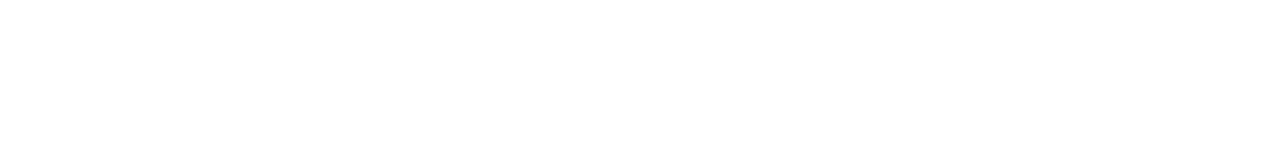
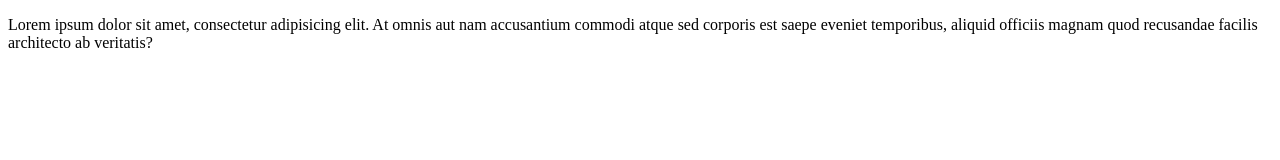
Before and after one commit to DanielOy/TallerGit, a plain HTML site: page index.html in a window 1280 px wide. Drawn offline with Linux system fonts and the light colour scheme.

Commit message:
se modifica desde el local

```diff
--- a/index.html
+++ b/index.html
@@ -7,6 +7,9 @@
     <script src="scripts.js"></script>
 </head>
 <body>
+    <p>
+        Lorem ipsum dolor sit amet, consectetur adipisicing elit. At omnis aut nam accusantium commodi atque sed corporis est saepe eveniet temporibus, aliquid officiis magnam quod recusandae facilis architecto ab veritatis?
+    </p>
 
 </body>
 </html>
```
